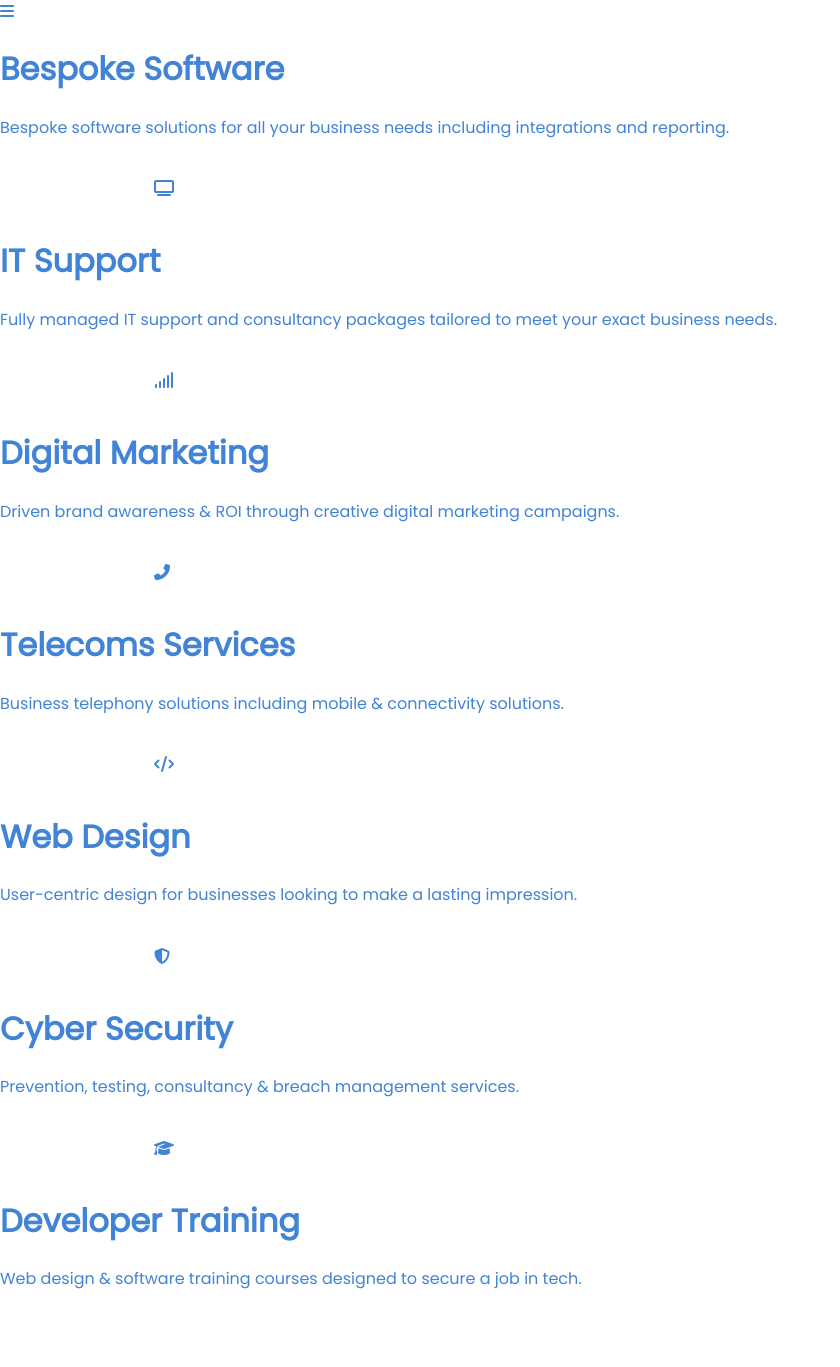
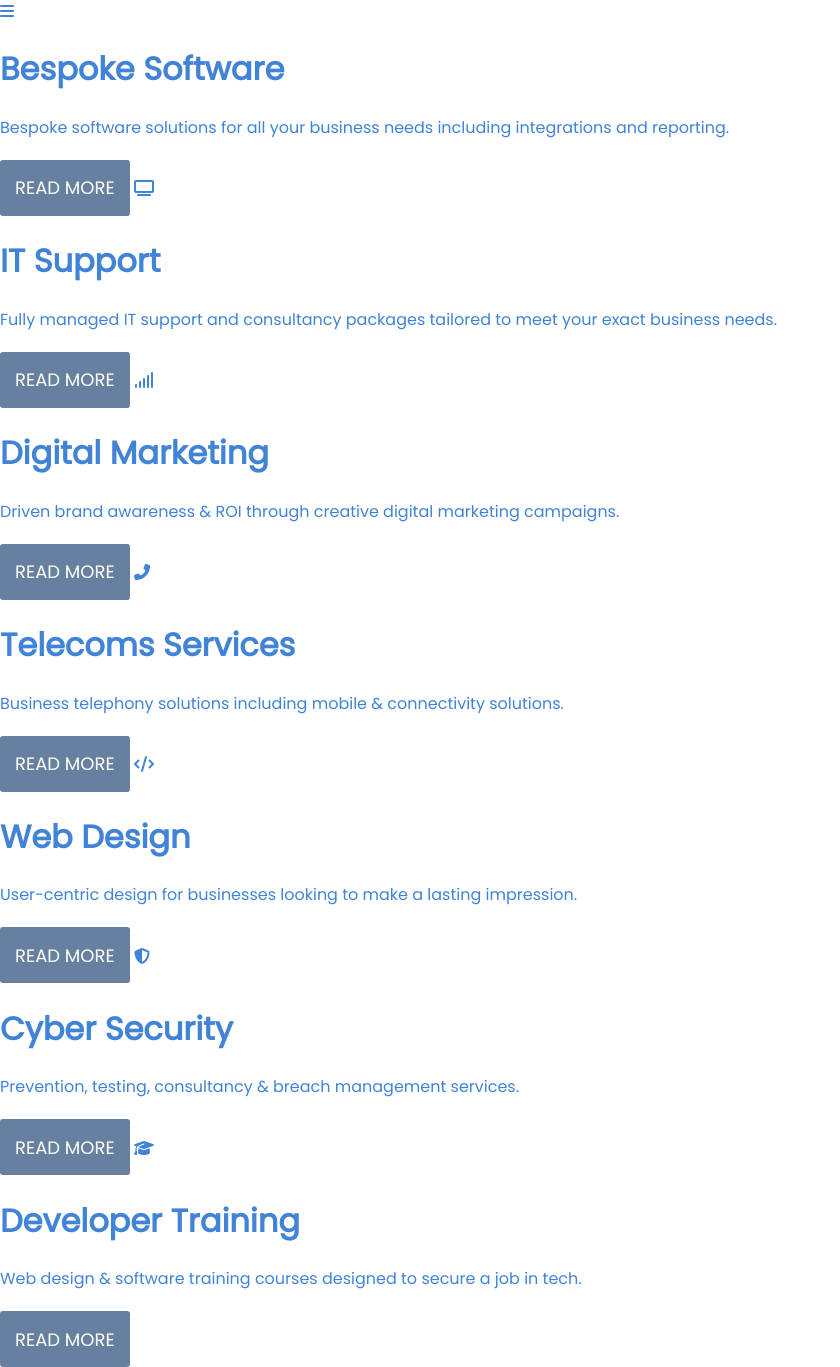
Before and after one commit to chiefofstack/netmatters-rebuild, a PHP site: page / in a window 1280 px wide. Shown: the part 764-2131 px from the top of the page, without its empty margins (0-840 px from the left). Run offline with PHP 8.4, Linux system fonts and the light colour scheme; style sheets or scripts are compiled from the project's sources; some libraries are stand-ins or nearby versions.

Commit message:
removed margin-right on btn style and placed it on topbar-links a style

```diff
--- a/scss/application.scss
+++ b/scss/application.scss
@@ -46,7 +46,6 @@ body {
     height: 56px;
     padding: 5px 15px;
     border-radius: 3px;
-    margin-right:20px;
     color: #fff;
     font-size: 1.125rem;
     text-transform: uppercase;
@@ -68,6 +67,10 @@ body {
 }
 
 .btn-tertiary{
+    background-color: #67809f;
+}
+
+.btn-services{
     background-color: #67809f;
 }
 
```
